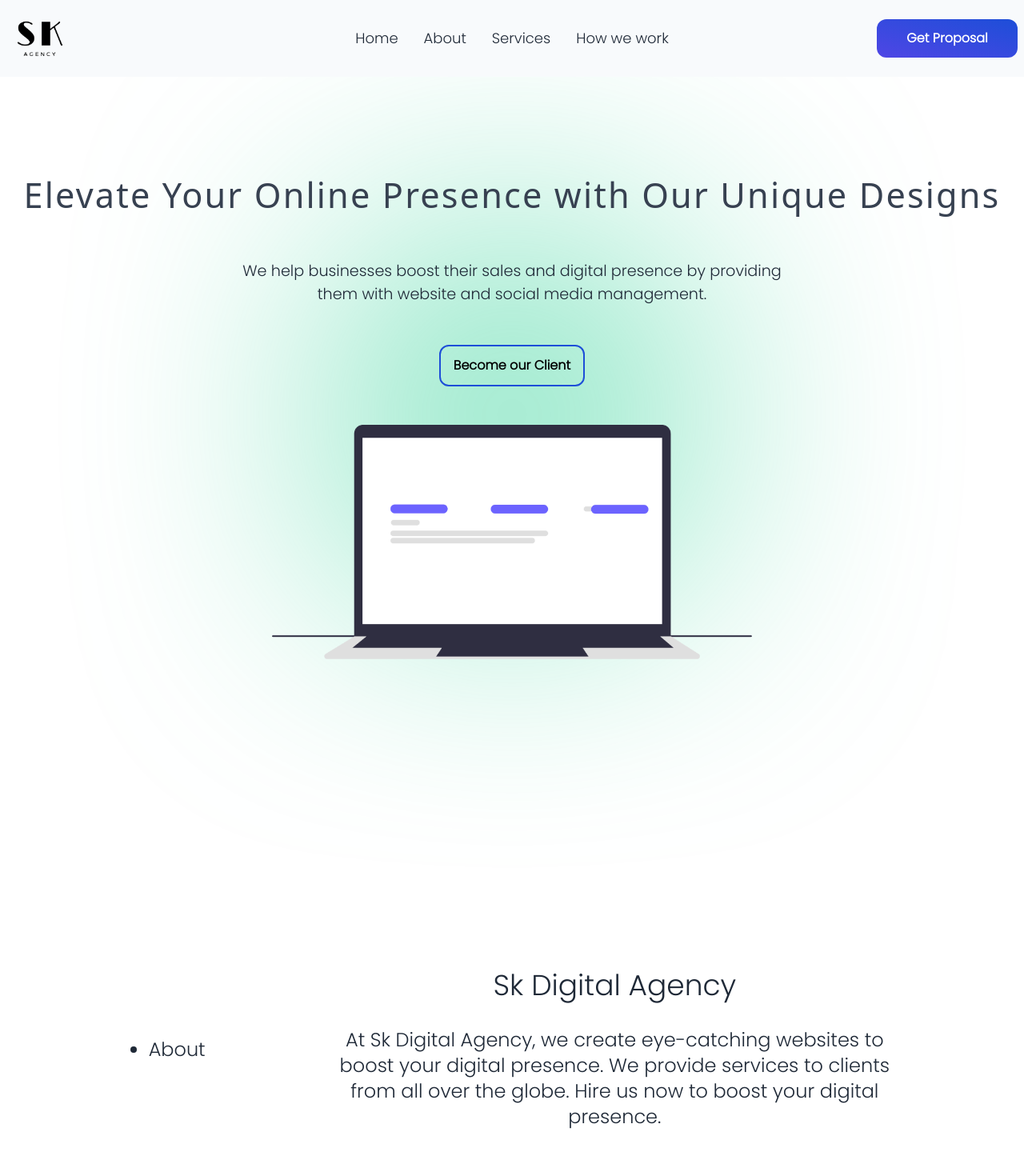
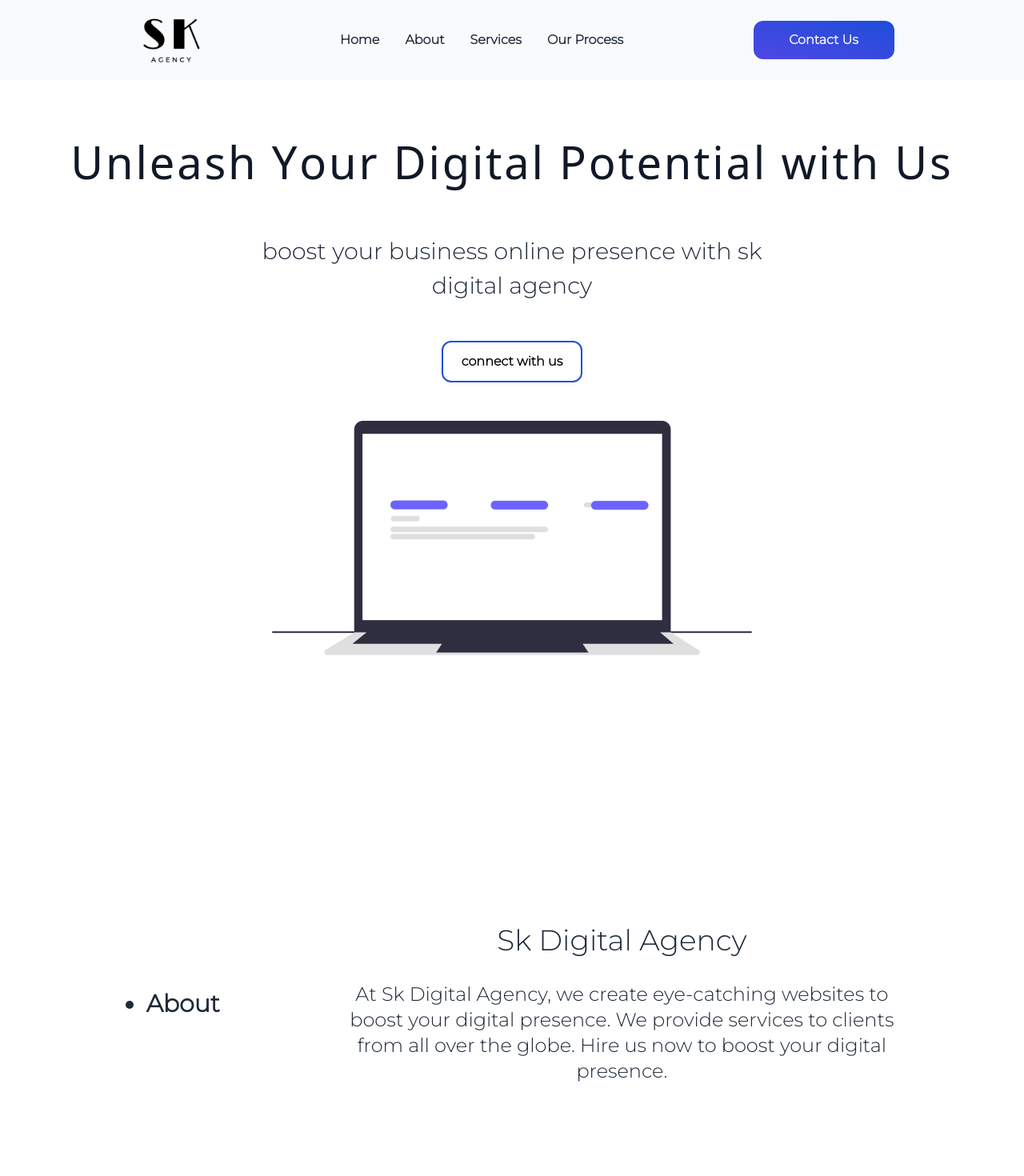
Before and after one commit to sameerkarki/SkAgency, a Next.js app: page / in a window 1280 px wide. Shown: the top 1470 px of the page at 80% size. Built offline with nearby package versions, Linux system fonts and the light colour scheme.

Commit message:
commit successful

```diff
--- a/app/Components/Btn.js
+++ b/app/Components/Btn.js
@@ -1,10 +1,11 @@
 import React from 'react'
 import "../globals.css"
+import Link from 'next/link'
 const Btn = (props) => {
  if(props.main === true) {
-   return <button className='min-w-44 min-h-12 rounded-xl text-white font-semibold px-4 py-3  bg-gradient-to-tr from-[#4f46e5] to-[#1d4ed8] hover:scale-110 transition-all duration-500'>{props.text}</button>
+   return <button className='min-w-44 min-h-12 rounded-xl text-white font-semibold px-4 py-3  bg-gradient-to-tr from-[#4f46e5] to-[#1d4ed8] hover:scale-110 transition-all duration-500'><Link href={props.link}>{props.text} </Link> </button>
  } else {
-   return <button className='min-w-44 min-h-12 rounded-xl text-black font-semibold px-4 py-3 border-2 border-blue-700  hover:scale-110 transition-all duration-500'>{props.text}</button>
+   return <button className='min-w-44 min-h-12 rounded-xl text-black font-extrabold px-4 py-3 border-2 border-blue-700  hover:scale-110 transition-all duration-500'><Link href={props.link}>{props.text} </Link> </button>
 
  }
 }
--- a/app/Components/Navbar.js
+++ b/app/Components/Navbar.js
@@ -1,37 +1,48 @@
+"use client";
 import Image from 'next/image'
 import React from 'react'
 import logo from '@/public/lg.png'
 import Btn from './Btn'
 const Navbar = () => {
   return (
-<div className="navbar  fixed w-full bg-slate-50 top-0 z-50">
-  <div className="navbar-start">
-    <div className="dropdown">
-      <div tabIndex={0} role="button" className="btn btn-ghost lg:hidden">
-        <svg xmlns="http://www.w3.org/2000/svg" className="h-5 w-5" fill="none" viewBox="0 0 24 24" stroke="currentColor"><path strokeLinecap="round" strokeLinejoin="round" strokeWidth="2" d="M4 6h16M4 12h8m-8 6h16" /></svg>
+    <nav className='flex justify-evenly items-center w-full fixed bg-slate-50 top-0  z-50'>
+      <div className="logo">
+        <Image src={logo} width={100} />
       </div>
-      <ul tabIndex={0} className="menu menu-sm dropdown-content mt-3 z-[1] p-2 shadow bg-base-100 rounded-box w-52">
-      <li><a>Home</a></li>
-      <li><a>About</a></li>
-      <li><a>Services</a></li>
-      <li><a>How we work</a></li>
+
+      <ul className=' gap-8 font-semibold hidden lg:flex '>
+        <li><a href="/">Home</a></li>
+        <li><a href="#about">About</a></li>
+        <li><a href="#services">Services</a></li>
+        <li><a href="#work">Our Process</a></li>
       </ul>
+      <div className="">
+<button className='min-w-44 min-h-12 rounded-xl text-white font-semibold px-4 py-3  bg-gradient-to-tr from-[#4f46e5] to-[#1d4ed8] hover:scale-110 transition-all duration-500' onClick={()=>document.getElementById('my_modal_1').showModal()} >Contact Us</button>
+<dialog id="my_modal_1" className="modal">
+  <div className="modal-box">
+    <h3 className="font-bold text-lg text-center">Contact form</h3>
+<form action="https://form.taxi/s/te4bypf6" method='POST' className='flex flex-col gap-8 text-center'>
+  <input type="text" name="Name" placeholder='enter your Name' className='border-2 border-indigo-400 p-2 rounded-xl'/>
+  <input type="email" name="Email" placeholder='enter your email' className='border-2 border-indigo-400 p-2 rounded-xl'/>
+  <textarea name="Message" id="" placeholder='enter your message' className='border-2 border-indigo-500 p-5 rounded-xl'></textarea>
+  <div className="btns">
+  <input type="submit"  value="Send" className=' rounded-xl text-black font-semibold px-4 py-3 border-2 border-blue-700  hover:scale-110 transition-all duration-500' />
+
+  </div>
+</form>
+
+
+    <div className="modal-action">
+      <form method="dialog">
+        {/* if there is a button in form, it will close the modal */}
+        <button className="btn">Close</button>
+      </form>
     </div>
-  <Image src={logo} width={80}/>
   </div>
-  <div className="navbar-center hidden lg:flex">
-    <ul className="menu menu-horizontal px-1 text-lg">
-      <li><a>Home</a></li>
-      <li><a>About</a></li>
-      <li><a>Services</a></li>
-      <li><a>How we work</a></li>
+</dialog>
+      </div>
+    </nav>
 
-    </ul>
-  </div>
-  <div className="navbar-end">
-  <Btn main={true} text="Get Proposal"/>
-  </div>
-</div>
 )
 }
 
--- a/app/globals.css
+++ b/app/globals.css
@@ -4,7 +4,7 @@
 
 
 
-    .about-text {
+    .dot {
         display: list-item; /* This has to be "list-item"                                          */
         margin-left : 1em;
     }
--- a/app/layout.js
+++ b/app/layout.js
@@ -1,10 +1,11 @@
-import { Inter, Poppins } from "next/font/google";
+
+import { Inter, Poppins, Montserrat } from "next/font/google";
 import "./globals.css";
 import Navbar from "./Components/Navbar";
 import Footer from "./Components/Footer";
 import Head from "next/head";
 
-const inter = Poppins({ subsets: ["latin"],weight: '300' });
+const inter = Montserrat({ subsets: ["latin"],weight: '300' });
 
 export const metadata = {
   title: "Sk digital Agency",
@@ -15,10 +16,15 @@ export const metadata = {
 export default function RootLayout({ children }) {
   return (
     <html lang="en" data-theme="light" className="overflow-x-hidden">
-      <Head>
-        <link rel="shortcut icon" href="../public/lg.png" type="image/x-icon" />
-      </Head>
-      <body className={inter.className}><Navbar/> {children} <Footer/> </body>
+
+      <body className={inter.className}>
+
+  <Navbar/> {children} <Footer/>
+
+
+
+
+         </body>
     </html>
   );
 }
--- a/app/page.js
+++ b/app/page.js
@@ -7,72 +7,104 @@ import { useEffect, useRef } from "react";
 import ill from "@/public/ill.png";
 import Btn from "./Components/Btn";
 import './globals.css';
+import LocomotiveScroll from 'locomotive-scroll';
 
 import social from "@/public/icons/social.svg";
 import design from '@/public/icons/design.svg';
 import management from '@/public/icons/management.svg';
+import SplitType from "split-type";
 
 export default function Home() {
   useEffect(() => {
     gsap.registerPlugin(ScrollTrigger);
+
+    const scroll = new LocomotiveScroll();
+
+
   });
 
+
+
   useGSAP(() => {
-    gsap.from(".ht", {
+    const text = SplitType.create('.ht')
+    var char = text.words
+   gsap.from(char, {
     scrollTrigger: {
       trigger: '.ht',
-        scroller: 'body'
+      scroller: 'body',
+      toggleActions: "restart reset restart reset",
+
     },
     opacity: 0,
-      yPercent: 30,
-      stagger: 0.5,
-    });
+    yPercent: 100,
+    duration: 0.2,
+    stagger: 0.0850,
+   })
 
-    gsap.from(".about-t", {
+
+   gsap.from('.about-text', {
     scrollTrigger: {
-        trigger: '.right',
+      trigger: '.about',
+      toggleActions: "restart reset restart reset",
       scroller: 'body',
     },
+
     opacity: 0,
-      duration: 0.5,
-      yPercent: 30,
-      stagger: 0.6,
-    });
+    duration: 1.6,
+    yPercent: 250,
+   })
 
-    gsap.from(".image", {
+   gsap.from('.service-text', {
     scrollTrigger: {
-        trigger: '.image',
-        scroller: 'body'
+      trigger: '.service-text',
+      scroller: 'body',
+      toggleActions: "restart reset restart reset",
     },
-      xPercent: 150,
-      delay: 1,
-    });
+
+    opacity: 0,
+    duration: 1.6,
+    yPercent: 250,
+   })
+
+   gsap.from('.work-text', {
+    scrollTrigger: {
+      trigger: '.work-text',
+      scroller: 'body',
+      toggleActions: "restart reset restart reset",
+
+
+    },
+
+    opacity: 0,
+    duration: 1.4,
+    yPercent: 150,
+   })
 
    gsap.from(".card", {
     scrollTrigger: {
-        trigger: '.card',
+      trigger: "card",
       scroller: 'body',
     },
+    xPercent: -100,
+    duration: 0.9,
+    stagger: 0.5,
     opacity: 0,
-      yPercent: 20,
-      duration: 0.2,
-      stagger: 0.6,
-    });
+   })
+
   });
 
   return (
     <>
-      <section className="hero min-h-screen flex justify-center items-center flex-col gap-12 text-center mt-28 pt-12 pb-9  text-gray-900  ">
-        <h1 className="ht text-[2.7rem] tracking-wider font-normal font-sans text-gray-700  ">Elevate Your Online Presence with Our Unique Designs</h1>
-        <p className="ht text-[1.2rem] max-w-[700px] font-light text-gray-800 ">We help businesses boost their sales and digital presence by providing them with website and social media management.</p>
-        <div className="circleLinear min-w-96 min-h-96 rounded-full blur-[150px] -z-50   absolute bg-emerald-400"></div>
-        <Btn  text="Become our Client"/>
+      <section data-scroll data-scroll-speed="0.1"  id="home" className="hero 2xl:min-h-[70vh] min-h-[85vh] flex justify-center items-center flex-col gap-12 text-center mt-28 pt-12 pb-9  text-gray-900  ">
+        <h1 className="ht text-[3.5rem] tracking-wider font-light font-sans text-gray-900  ">Unleash Your Digital Potential with Us</h1>
+        <p className="text-[1.8rem] max-w-[700px] font-extralight text-gray-800 ">boost your business online presence with sk digital agency</p>
+        <Btn  text="connect with us" link="https://wa.me/9841528597"/>
         <Image src={ill} width={600} className="image"/>
       </section>
 
-      <section className="about min-h-screen flex  flex-col md:flex-row justify-evenly items-center text-center">
+      <section  data-scroll data-scroll-speed="0.1" id="about" className="about  2xl:min-h-[50vh]  min-h-[80vh] flex  flex-col md:flex-row justify-evenly items-center text-center">
         <div className="left">
-          <h2 className="about-text text-2xl font-medium">About</h2>
+          <h2 className="about-text dot text-3xl font-semibold">About</h2>
         </div>
         <div className="right flex flex-col gap-8">
           <h2 className="about-t text-4xl font-medium">Sk Digital Agency</h2>
@@ -80,7 +112,7 @@ export default function Home() {
         </div>
       </section>
 
-      <section className="services min-h-screen flex justify-evenly mb-16 flex-col-reverse gap-4 items-center md:items-stretch md:flex-row">
+      <section data-scroll data-scroll-speed="0.5" id="services" className="services  2xl:min-h-[50vh] min-h-[80vh] flex justify-evenly mb-16 flex-col-reverse text-center gap-4 items-center md:items-stretch md:flex-row">
         <div className="left flex flex-col gap-16">
           <div className="card border-b border-black rounded-none pb-2">
             <h2 className="text-2xl font-light pb-5">Website Design</h2>
@@ -103,12 +135,12 @@ export default function Home() {
           </div>
         </div>
         <div className="right">
-          <h2 className="about-text text-2xl font-medium">Services</h2>
+          <h2 className="service-text dot text-3xl font-semibold">Services</h2>
         </div>
       </section>
 
-      <section className="How-we-work min-h-screen flex flex-col justify-evenly items-center">
-        <h2 className="text-2xl font-medium">How we work</h2>
+      <section data-scroll data-scroll-speed="0.5" id="work" className=" 2xl:min-h-[50vh] mb-20 How-we-work min-h-[70vh] flex flex-col justify-evenly items-center">
+        <h2 className="work-text text-3xl font-bold">How we work</h2>
         <div className="items flex flex-row overflow-x-hidden flex-wrap gap-5 justify-center items-center">
           <div className="item min-w-[300px] border-2 p-3">
             <h1 className="text-3xl font-semibold">01</h1>
@@ -141,6 +173,16 @@ export default function Home() {
           </div>
         </div>
       </section>
+
+  <section className="Hire Us flex flex-col gap-12 min-h-[28vh] text-center">
+  <h2 className="text-3xl font-bold">Let's Work Together</h2>
+  <div className="btns">
+  <Btn main={true} text="Call Now" link="https://wa.me/9841528597"/>
+
+  </div>
+
+  </section>
+
     </>
   );
 }
--- a/package.json
+++ b/package.json
@@ -13,9 +13,11 @@
     "@splinetool/react-spline": "^2.2.6",
     "@splinetool/runtime": "^1.3.3",
     "gsap": "^3.12.5",
+    "locomotive-scroll": "^5.0.0-beta.12",
     "next": "14.2.3",
     "react": "^18",
-    "react-dom": "^18"
+    "react-dom": "^18",
+    "split-type": "^0.3.4"
   },
   "devDependencies": {
     "daisyui": "^4.11.1",
```
Also changed, not shown: app/Components/Scroller.js (added), 1 other file (tests, documents, lock files or other folders). Lines whose indentation alone changed are shown as unchanged.
